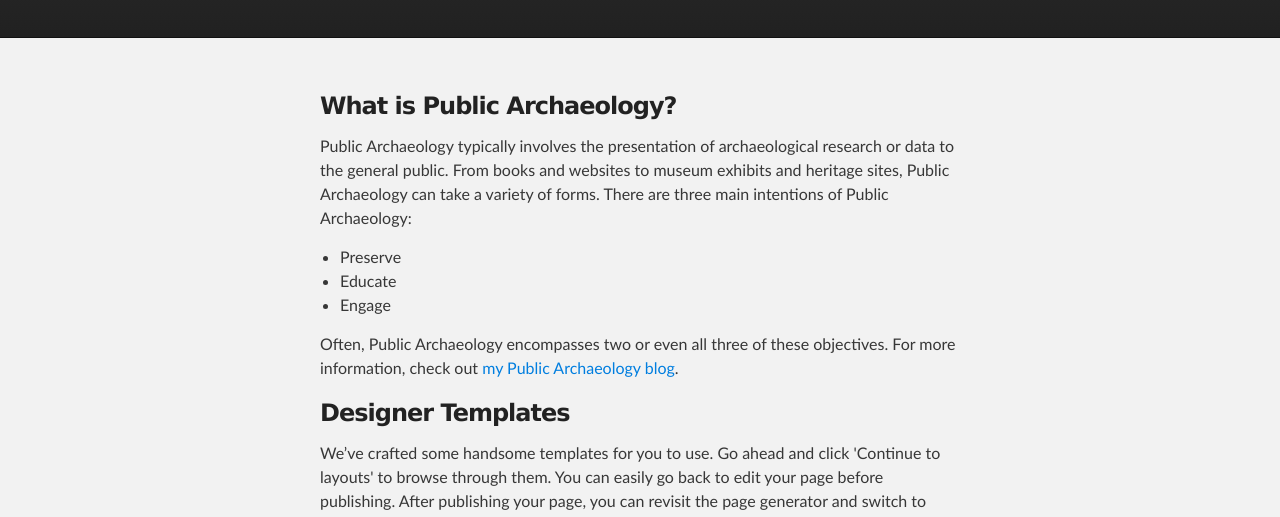
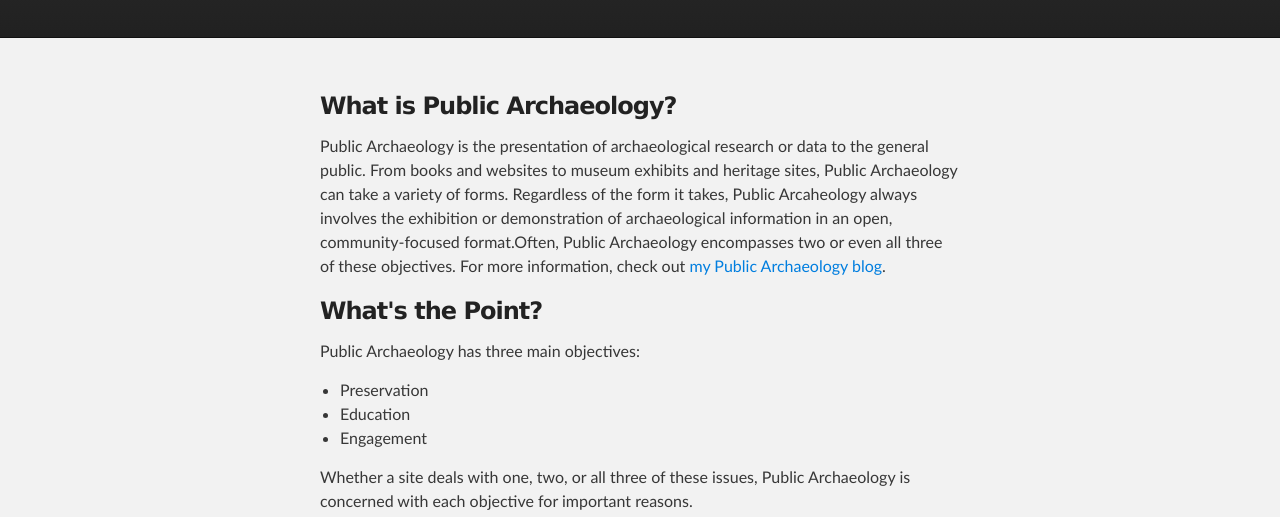
Before and after one commit to vicdaltonp/public_archaeology5, a plain HTML site: page index.html in a window 1280 px wide. Shown: the part 271-788 px from the top of the page. Drawn offline with Linux system fonts and the light colour scheme.

Commit message:
Unordered list

```diff
--- a/index.html
+++ b/index.html
@@ -29,18 +29,18 @@
         <h3>
 <a id="welcome-to-github-pages" class="anchor" href="#welcome-to-github-pages" aria-hidden="true"><span aria-hidden="true" class="octicon octicon-link"></span></a>What is Public Archaeology?</h3>
 
-<p>Public Archaeology typically involves the presentation of archaeological research or data to the general public. From books and websites to museum exhibits and heritage sites, Public Archaeology can take a variety of forms. There are three main intentions of Public Archaeology:
-  <ul>
-    <li>Preserve</li>
-    <li>Educate</li>
-    <li>Engage</li>
-        </ul>
-        Often, Public Archaeology encompasses two or even all three of these objectives. For more information, check out <a href=https://victoriapublicarchaeology.wordpress.com>my Public Archaeology blog</a>.</p>
+<p>Public Archaeology is the presentation of archaeological research or data to the general public. From books and websites to museum exhibits and heritage sites, Public Archaeology can take a variety of forms. Regardless of the form it takes, Public Arcaheology always involves the exhibition or demonstration of archaeological information in an open, community-focused format.Often, Public Archaeology encompasses two or even all three of these objectives. For more information, check out <a href=https://victoriapublicarchaeology.wordpress.com>my Public Archaeology blog</a>.</p>
 
 <h3>
-<a id="designer-templates" class="anchor" href="#designer-templates" aria-hidden="true"><span aria-hidden="true" class="octicon octicon-link"></span></a>Designer Templates</h3>
+<a id="designer-templates" class="anchor" href="#designer-templates" aria-hidden="true"><span aria-hidden="true" class="octicon octicon-link"></span></a>What's the Point?</h3>
 
-<p>We’ve crafted some handsome templates for you to use. Go ahead and click 'Continue to layouts' to browse through them. You can easily go back to edit your page before publishing. After publishing your page, you can revisit the page generator and switch to another theme. Your Page content will be preserved.</p>
+<p>Public Archaeology has three main objectives:
+  <ul>
+    <li>Preservation</li>
+    <li>Education</li>
+    <li>Engagement</li>
+      </ul>
+      Whether a site deals with one, two, or all three of these issues, Public Archaeology is concerned with each objective for important reasons.</p>
 
 <h3>
 <a id="creating-pages-manually" class="anchor" href="#creating-pages-manually" aria-hidden="true"><span aria-hidden="true" class="octicon octicon-link"></span></a>Creating pages manually</h3>
```
